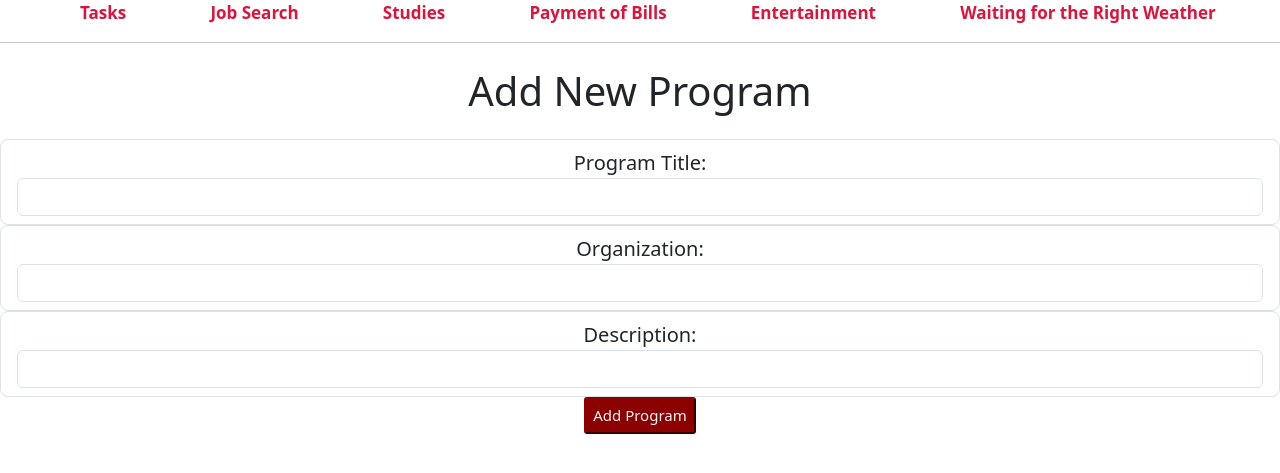
After one commit to kvalge/task-manager-flask, a Flask app: page /studies/new/ in a window 1280 px wide. The commit adds this page. Shown: the top 473 px of the page. Run offline with Flask 3, Linux system fonts and the light colour scheme.

Commit message:
Created functionality to add a new study program.

```diff
--- a/app/tasks/studies/routes.py
+++ b/app/tasks/studies/routes.py
@@ -1,4 +1,7 @@
-from flask import render_template
+from flask import render_template, request, redirect, url_for
+
+from app import db
+from app.models.study_program import Program
 from app.tasks.studies import bp
 
 
@@ -7,6 +10,18 @@ def index():
     return render_template('studies/index.html')
 
 
+@bp.route('/new/', methods=('GET', 'POST'))
+def new():
+    if request.method == 'POST':
+        new_program = Program(title=request.form['title'],
+                              organization=request.form['organization'],
+                              description=request.form['description'])
+        db.session.add(new_program)
+        db.session.commit()
+        return redirect(url_for('studies.index'))
+    return render_template('studies/new_program.html')
+
+
 @bp.route('/university/')
 def categories():
     return render_template('studies/university.html')
--- a/app/templates/studies/index.html
+++ b/app/templates/studies/index.html
@@ -3,6 +3,9 @@
 {% block content %}
 <span class="title"><h1>{% block title %} Studies {% endblock %}</h1></span>
 <div class="content">
+    <h2><a href="/studies/new">Add New Study Program</a></h2>
+    <br>
+    <hr>
     <h2><a href="/studies/university">University</a></h2>
 </div>
 {% endblock %}
--- /dev/null
+++ b/app/templates/studies/new_program.html
@@ -0,0 +1,20 @@
+{% extends 'base.html' %}
+{% block content %}
+<form method="post">
+    <h1 class="mt-4 mb-4">Add New Program</h1>
+    <form method="post">
+        <div class="form-control form-control-lg">
+            <label for="title">Program Title: </label>
+            <input class="form-control" type="text" id="title" name="title">
+        </div>
+              <div class="form-control form-control-lg">
+            <label for="organization">Organization: </label>
+            <input class="form-control" type="text" id="organization" name="organization">
+        </div>
+              <div class="form-control form-control-lg">
+            <label for="description">Description: </label>
+            <input class="form-control" type="text" id="description" name="description">
+        </div>
+        <button name="program" type="submit">Add Program</button>
+    </form>
+    {% endblock %}
```
